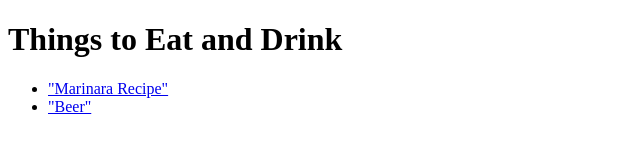
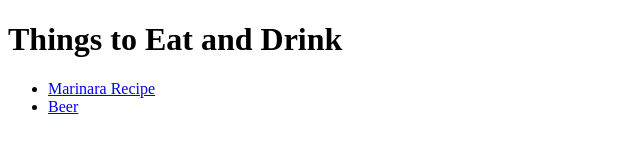
Before and after one commit to lexdayton/Alex-s-Recipes, a plain HTML site: page index.html in a window 1280 px wide. Shown: the full height of the page, 0-640 px from the left. Drawn offline with Linux system fonts and the light colour scheme.

Commit message:
Attempt to fix links part 2

```diff
--- a/index.html
+++ b/index.html
@@ -9,9 +9,8 @@
 <body>
     <h1>Things to Eat and Drink</h1>
     <ul>
-        <li><a href="./recipes/marinara.html ">"Marinara Recipe"</a></li>
-        <li><a href="./recipes/beer.html">"Beer"</a></li>
+        <li><a href="./recipes/marinara.html ">Marinara Recipe</a></li>
+        <li><a href="./recipes/beer.html">Beer</a></li>
     </ul>
-
 </body>
 </html>
```
